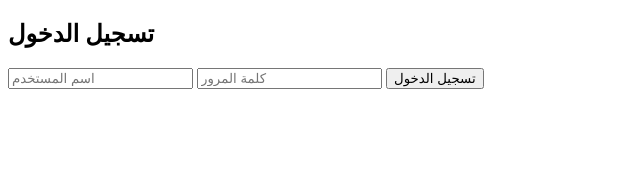
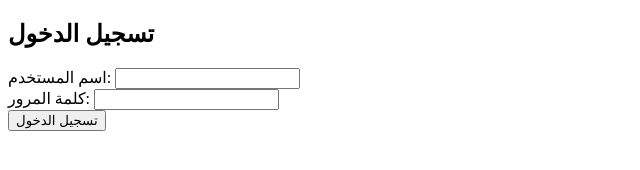
Before and after one commit to atefhaj/algorithms-, a plain HTML site: page index.html in a window 1280 px wide. Shown: the whole page, without its empty margins (0-640 px from the left). Drawn offline with Linux system fonts and the light colour scheme.

Commit message:
Update index.html

```diff
--- a/index.html
+++ b/index.html
@@ -2,17 +2,25 @@
 <html lang="ar">
 <head>
     <meta charset="UTF-8">
-    <title>صفحة تسجيل الدخول</title>
+    <title>تسجيل الدخول - وكالة السفر</title>
     <style>
-        /* أسلوب CSS هنا */
+        /* أسلوب التنسيق يمكن أن يكون هنا */
     </style>
 </head>
 <body>
     <form action="/login" method="post">
         <h2>تسجيل الدخول</h2>
-        <input type="text" id="username" name="username" placeholder="اسم المستخدم" required>
-        <input type="password" id="password" name="password" placeholder="كلمة المرور" required>
-        <input type="submit" id="loginButton" value="تسجيل الدخول">
+        <div>
+            <label for="username">اسم المستخدم:</label>
+            <input type="text" id="username" name="username" required>
+        </div>
+        <div>
+            <label for="password">كلمة المرور:</label>
+            <input type="password" id="password" name="password" required>
+        </div>
+        <div>
+            <input type="submit" value="تسجيل الدخول">
+        </div>
     </form>
 </body>
 </html>
```
